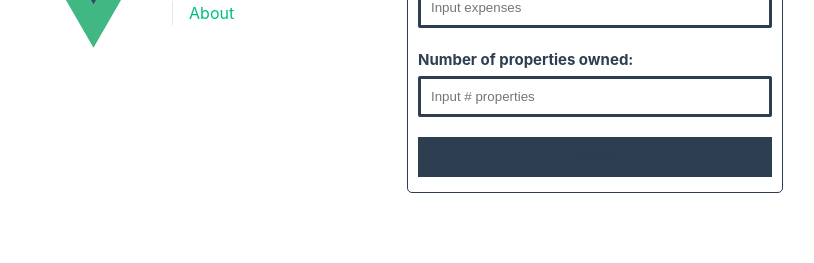
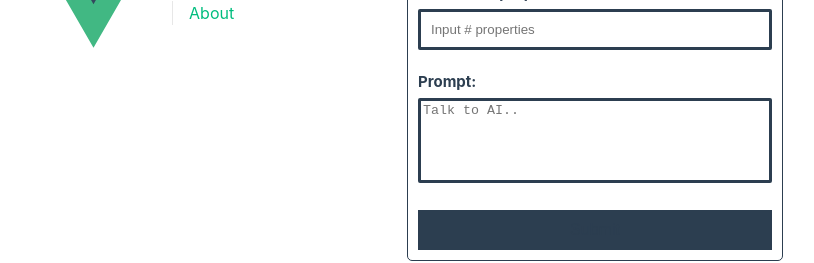
Before and after one commit to lezaf/tax-ai-assistant, a Vue app in the folder frontend/: page / in a window 1280 px wide. Shown: the part 407-670 px from the top of the page, without its empty margins (233-1047 px from the left). Built offline with nearby package versions, Linux system fonts and the light colour scheme.

Commit message:
Add internal API communication
Implements API communication between frontend and backend for AI
generated response. The frontend sends user data and the backend
responds with AI result.

```diff
--- a/frontend/src/components/TaxForm.vue
+++ b/frontend/src/components/TaxForm.vue
@@ -7,6 +7,7 @@ const taxData = ref({
   income: null,
   expenses: null,
   propertiesNum: null,
+  userPrompt: null,
 });
 const errorMsg = ref({
   income: "",
@@ -20,7 +21,7 @@ const validateForm = () => {
     errorMsg.value.income = "Income cannot be negative!";
     return false;
   }
-  errorMsg.value.income = "";
+  errorMsg.value.income = ""; // Reset msg if user inserted a value
 
   if (taxData.value.expenses < 0) {
     errorMsg.value.expenses = "Expenses cannot be negative!";
@@ -42,7 +43,14 @@ const getAdvice = async () => {
   try {
     const response = await axios.post(
       "http://127.0.0.1:8000/api/advice/generate",
-      taxData.value,
+      {
+        userData: {
+          income: taxData.value.income,
+          expenses: taxData.value.expenses,
+          propertiesNum: taxData.value.propertiesNum,
+        },
+        userPrompt: taxData.value.userPrompt,
+      },
       {
         headers: {
           "Content-Type": "application/json",
@@ -111,6 +119,16 @@ const onSubmit = () => {
         </p>
       </div>
 
+      <div class="form-field">
+        <label for="userPrompt">Prompt:</label>
+        <textarea
+          v-model="taxData.userPrompt"
+          placeholder="Talk to AI.."
+          rows="5"
+          required
+        />
+      </div>
+
       <button type="submit">Submit</button>
     </form>
   </div>
@@ -136,6 +154,14 @@ h2 {
   text-align: left;
 }
 
+.form-field input,
+textarea {
+  border: 3px solid var(--vt-c-indigo);
+  border-radius: 2px;
+  background-color: var(--color-background);
+  color: var(--color-text);
+}
+
 label {
   display: block;
   font-weight: bolder;
@@ -145,10 +171,12 @@ input {
   width: 100%;
   padding: 10px;
   margin-top: 4px;
-  border: 3px solid var(--vt-c-indigo);
-  border-radius: 2px;
-  background-color: var(--color-background);
-  color: var(--color-text);
+}
+
+textarea {
+  resize: none;
+  width: 100%;
+  margin-top: 4px;
 }
 
 button {
```
Also changed, not shown: 1 other file (tests, documents, lock files or other folders).
